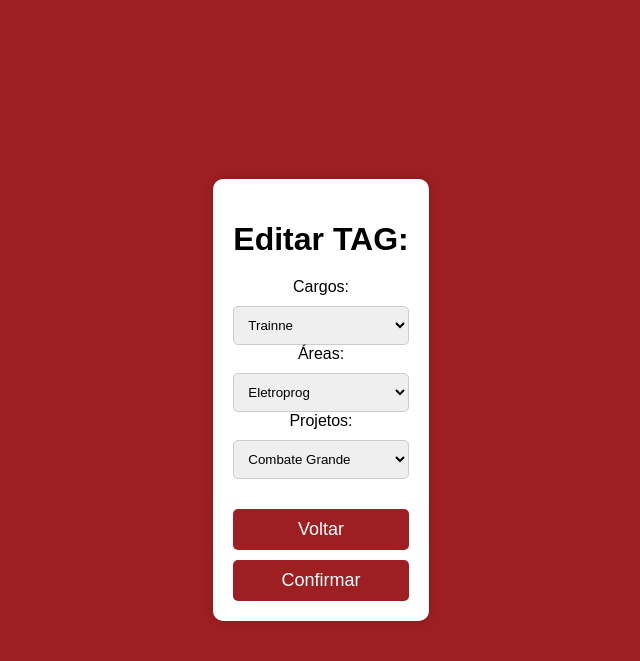
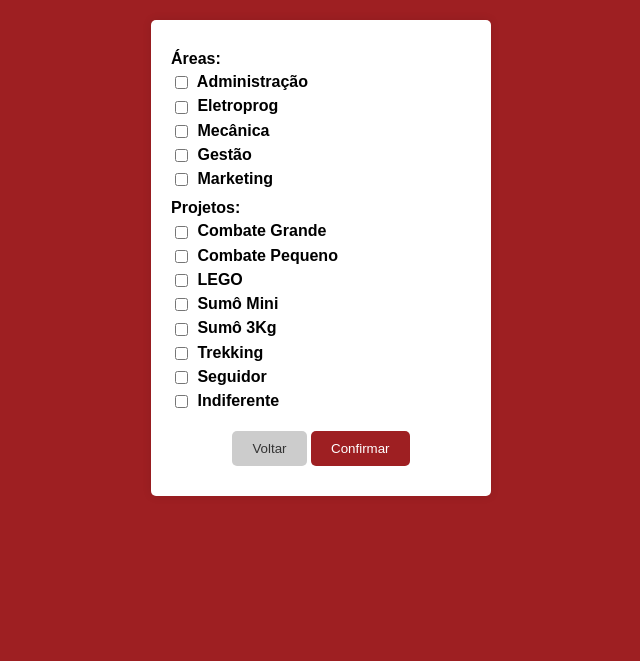
Before and after one commit to arturgcr/Trabalho-1-De-LingProg, a Flask app: page /editarTAG in a window 1280 px wide. Shown: the top 661 px of the page, without its empty margins (319-959 px from the left). Run offline with Flask 3, Linux system fonts and the light colour scheme.

Commit message:
ADD: Tela de edição de tags

```diff
--- a/main.py
+++ b/main.py
@@ -1,5 +1,4 @@
 from flask import Flask, render_template, request, url_for, redirect, session, jsonify
-from pymongo import MongoClient
 import webbrowser
 import threading
 from tratamentoDeErro import *
@@ -97,30 +96,58 @@ def editar_horarios():
     if request.method == 'POST':
         horarios_livre = request.form.getlist('horario')
         if horarios_livre != []:
-            print(horarios_livre)
             bd.inserir_horarios(usuario_logado.email, horarios_livre, estado)
 
     return render_template('telaDeAdicaoDeHorarios.html', estado=estado)
 
+# Rota de criar reunião
+@app.route('/criarReuniao', methods=['POST', 'GET'])
+def criar_reuniao():
 
-
-# Rota de criar reunião
-@app.route('/criarReuniao')
-def criar_reuniao():
     # Lógica para a página de criação de reunião
     return render_template('telaDeCriarReuniao.html')
 
 # Rota Editar Tag
-@app.route('/editarTAG')
+@app.route('/editarTAG', methods=['POST', 'GET'])
 def editar_tag():
+    areas = request.form.getlist("areas")
+    projetos = request.form.getlist("projetos")
+    if request.method == 'POST' and areas != []:
+        bd.excluir_dado("area", "FK_area_usuario_email", usuario_logado.email)
+        for area in areas:
+            bd.atualizar_area(area, usuario_logado.email)
+
+    if request.method == 'POST' and projetos != []:
+        bd.excluir_dado("projeto", "FK_projeto_usuario_email", usuario_logado.email)
+        for projeto in projetos:
+            bd.atualizar_projeto(projeto, usuario_logado.email)
+
     # Lógica para a página de edição de tag
     return render_template('telaDeEditarTAG.html')
 
-# Rota de visualizar horários
-@app.route('/visualizar')
+@app.route('/visualizar', methods=['POST', 'GET'])
 def visualizar():
-    # Lógica para a página de visualização
-    return render_template('telaDeHorarios.html')
+    global horarios
+    horarios=[]
+    horarios_formatados = []
+    if not horarios:
+        horarios = bd.ler_dados(tabela="horarios_online")
+
+    horarios_formatados = []  # Inicializa a lista de horários formatados
+
+    if request.method == 'POST':
+        elemento_de_filtro = request.form.get('pesquisa')
+        if elemento_de_filtro != '':
+            # Filtra a lista de horários com base no termo de pesquisa
+            horarios_filtrados = [horario for horario in horarios if elemento_de_filtro.lower() in horario[6].lower()]
+
+            # Formate os horários filtrados
+            for horario in horarios_filtrados:
+                horarios_divididos = [h.split('_') for h in horario[:6]]
+                email = horario[6]
+                horarios_formatados.append((horarios_divididos, email))
+
+    return render_template('telaDeVisualizacao.html', horarios=horarios_formatados)
 
 # Função para iniciar o site
 def inicia_site():
--- /dev/null
+++ b/static/styleEditarTags.css
@@ -0,0 +1,74 @@
+body {
+    background-color: rgba(158, 31, 34, 1);
+    font-family: Arial, sans-serif;
+}
+
+.login-container {
+    background-color: #fff;
+    border-radius: 5px;
+    box-shadow: 0 0 10px rgba(0, 0, 0, 0.1);
+    width: 300px;
+    margin: 0 auto;
+    padding: 20px;
+    text-align: left; /* Alinhe o texto à esquerda */
+    margin-top: 20px;
+}
+
+.login-container .input-group {
+    margin: 10px 0;
+}
+
+.login-container label {
+    display: block;
+    font-weight: bold;
+    margin-bottom: 5px;
+}
+
+/* Alinhe checkboxes verticalmente e ao lado das palavras */
+.login-container label input[type="checkbox"] {
+    vertical-align: middle;
+    margin-right: 5px; /* Espaço entre o rótulo e o checkbox */
+}
+
+.login-container select {
+    width: 100%;
+    padding: 5px;
+    border: 1px solid rgba(158, 31, 34, 1);
+    border-radius: 5px;
+}
+
+/* Adicione este CSS ao seu arquivo de estilos para estilizar os botões */
+
+.button-container {
+    text-align: center;
+    margin-top: 20px; /* Espaçamento acima dos botões */
+}
+
+.voltar-button {
+    background-color: #ccc; /* Cor de fundo do botão "Voltar" */
+    color: #333; /* Cor do texto do botão "Voltar" */
+    padding: 10px 20px; /* Espaçamento interno do botão "Voltar" */
+    border: none;
+    border-radius: 5px;
+    cursor: pointer;
+    transition: background-color 0.3s ease;
+}
+
+.continuar-button {
+    background-color: rgba(158, 31, 34, 1); /* Cor de fundo do botão "Continuar" */
+    color: #fff; /* Cor do texto do botão "Continuar" */
+    padding: 10px 20px; /* Espaçamento interno do botão "Continuar" */
+    border: none;
+    border-radius: 5px;
+    cursor: pointer;
+    transition: background-color 0.3s ease;
+}
+
+/* Estilos de hover (quando o mouse passa por cima) */
+.voltar-button:hover {
+    background-color: #999; /* Cor de fundo mais escura no hover do botão "Voltar" */
+}
+
+.continuar-button:hover {
+    background-color: #c6272d; /* Cor de fundo mais escura no hover do botão "Continuar" */
+}
--- a/static/stylesDoCriarReuniao.css
+++ b/static/stylesDoCriarReuniao.css
@@ -2,7 +2,7 @@
 
 body {
     font-family: Arial, sans-serif;
-    background-color: rgba(158, 31, 34, 1); /* Cor de fundo vermelha */
+    background-color: rgba(158, 31, 34, 1);
     margin: 0;
     padding: 0;
     height: 100vh;
@@ -17,7 +17,7 @@ body {
     background-color: #fff;
     border-radius: 10px;
     box-shadow: 0 0 10px rgba(0, 0, 0, 0.2);
-    text-align: center;
+    text-align: left;
     position: relative;
 }
 
@@ -30,45 +30,61 @@ label {
     margin-bottom: 10px;
 }
 
-select {
-    width: 100%;
+input, select {
+    width: calc(100% - 20px);
     padding: 10px;
+    margin-bottom: 10px;
     border: 1px solid #ccc;
     border-radius: 5px;
 }
 
-.options-button {
-    display: block;
-    width: 100%;
-    padding: 10px;
-    margin-top: 10px;
-    background-color: rgba(158, 31, 34, 1); /* Cor de botão vermelha */
-    color: #fff;
+.urgencia-container {
+    display: flex;
+    justify-content: space-between;
+    align-items: center;
+    margin-bottom: 10px;
+}
+
+#urgencia {
+    width: 80%;
+    margin: 0;
+}
+
+#urgencia-value {
+    width: 20%;
+    text-align: right;
+}
+
+.button-container {
+    display: flex;
+    justify-content: center; /* Centralize os botões */
+    margin-top: 20px; /* Aumente o espaçamento entre os campos e os botões */
+}
+
+.voltar-button, .options-button {
+    flex-basis: calc(50% - 10px); /* Tamanho um pouco maior e espaço entre eles */
+    padding: 15px; /* Tamanho maior dos botões */
     border: none;
     border-radius: 5px;
+    cursor: pointer;
+    transition: background-color 0.3s ease;
     font-size: 18px;
-    cursor: pointer;
-    transition: background-color 0.3s;
+}
+
+.voltar-button {
+    background-color: #ccc;
+    color: #333;
+}
+
+.options-button {
+    background-color: rgba(158, 31, 34, 1);
+    color: #fff;
+}
+
+.voltar-button:hover {
+    background-color: #999;
 }
 
 .options-button:hover {
     background-color: #c6272d;
 }
-
-button {
-    display: block;
-    width: 100%;
-    padding: 10px;
-    margin-top: 30px;
-    background-color: rgba(158, 31, 34, 1);
-    color: #fff;
-    border: none;
-    border-radius: 5px;
-    font-size: 18px;
-    cursor: pointer;
-    transition: background-color 0.3s;
-}
-
-button:hover {
-    background-color: #c6272d;
-}
--- a/templates/telaDeAdicaoDeHorarios.html
+++ b/templates/telaDeAdicaoDeHorarios.html
@@ -276,7 +276,7 @@
 
         <div class="button-container">
             <button type="button" onclick="voltar()" class="voltar-button">Voltar</button>
-            <input type="submit" value="Continuar" class="continuar-button">
+            <input type="submit" value="Confirmar" class="continuar-button">
         </div>
     </form>
 
--- a/templates/telaDeEditarTAG.html
+++ b/templates/telaDeEditarTAG.html
@@ -3,49 +3,68 @@
 <head>
     <meta charset="UTF-8">
     <meta name="viewport" content="width=device-width, initial-scale=1.0">
-    <title>Edite sua TAG</title>
-    <link rel="stylesheet" href="/static/stylesDoCriarReuniao.css">
+    <link rel="stylesheet" href="/static/styleEditarTags.css"> <!-- Use o mesmo arquivo CSS da tela de login -->
 </head>
 <body>
-    <div class="options-container">
-        <h1>Editar TAG:</h1>
-        <label for="cargos">Cargos:</label>
-        <select id="cargos" name="cargos">
-            <option value="Opção1">Trainne</option>
-            <option value="Opção2">Membro</option>
-            <option value="Opção3">Liderança</option>
-            <option value="Opção4">Gestão</option>
-            <option value="Opção5">Indiferente</option>
-        </select>
+    <form action="/editarTAG" method="POST">
+    <div class="login-container">
+            <div class="input-group">
+                <label>Áreas:</label>
+                    <label>
+                        <input type="checkbox" name="areas" value="Administração"> Administração
+                    </label>
+                    <label>
+                        <input type="checkbox" name="areas" value="Eletroprog"> Eletroprog
+                    </label>
+                    <label>
+                        <input type="checkbox" name="areas" value="Mecânica"> Mecânica
+                    </label>
+                    <label>
+                        <input type="checkbox" name="areas" value="Gestão"> Gestão
+                    </label>
+                    <label>
+                        <input type="checkbox" name="areas" value="Marketing"> Marketing
+                    </label>
+            </div>
+            <div class="input-group">
+                <label>Projetos:</label>
+                    <label>
+                        <input type="checkbox" name="projetos" value="Combate Grande"> Combate Grande
+                    </label>
+                    <label>
+                        <input type="checkbox" name="projetos" value="Combate Pequeno"> Combate Pequeno
+                    </label>
+                    <label>
+                        <input type="checkbox" name="projetos" value="LEGO"> LEGO
+                    </label>
+                    <label>
+                        <input type="checkbox" name="projetos" value="Sumô Mini"> Sumô Mini
+                    </label>
+                    <label>
+                        <input type="checkbox" name="projetos" value="Sumô 3Kg"> Sumô 3Kg
+                    </label>
+                    <label>
+                        <input type="checkbox" name="projetos" value="Trekking"> Trekking
+                    </label>
+                    <label>
+                        <input type="checkbox" name="projetos" value="Seguidor"> Seguidor
+                    </label>
+                    <label>
+                        <input type="checkbox" name="projetos" value="Indiferente"> Indiferente
+                    </label>
 
-        <label for="areas">Áreas:</label>
-        <select id="areas" name="areas">
-            <option value="Área1">Eletroprog</option>
-            <option value="Área2">Mecânico</option>
-            <option value="Área3">Administração</option>
-            <option value="Área4">Marketing</option>
-            <option value="Área5">Gestão</option>
-            <option value="Área6">Indiferente</option>
-        </select>
+                    <div class="button-container">
+                        <button type="button" onclick="voltar()" class="voltar-button">Voltar</button>
+                        <input type="submit" value="Confirmar" class="continuar-button">
+                    </div>
 
-        <label for="projetos">Projetos:</label>
-        <select id="projetos" name="projetos">
-            <option value="Projeto1">Combate Grande</option>
-            <option value="Projeto2">Combate Pequeno</option>
-            <option value="Projeto3">Seguidor de Linha</option>
-            <option value="Projeto4">Trekking</option>
-            <option value="Projeto5">Sumô Mini</option>
-            <option value="Projeto6">Sumô 3KG</option>
-            <option value="Projeto7">Sumô Lego</option>
-            <option value="Projeto8">Indiferente</option>
-        </select>
-        <button type="button" onclick="voltar()">Voltar</button>
-        <button class="options-button" onclick="obterOpcoes()">Confirmar</button>
+                    <script>
+                        function voltar() {
+                            window.history.back();
+                        }
+                    </script>
+        </div>
     </div>
-    <script>
-        function voltar() {
-            window.history.back();
-        }
-    </script>
+</form>
 </body>
 </html>
```
Also changed, not shown: bancoDeDados.py (+16 -8 lines), static/styleDeVizualizacao.css (added, +104 -0 lines), static/stylesAdicaodeHorarios.css (+27 -8 lines), static/stylesDoMenuOpcao.css (+28 -17 lines), templates/telaDeCriarReuniao.html (+28 -4 lines), templates/telaDeVisualizacao.html (+49 -0 lines), templates/telaDoMenuDeOpcoes.html (+11 -6 lines).
